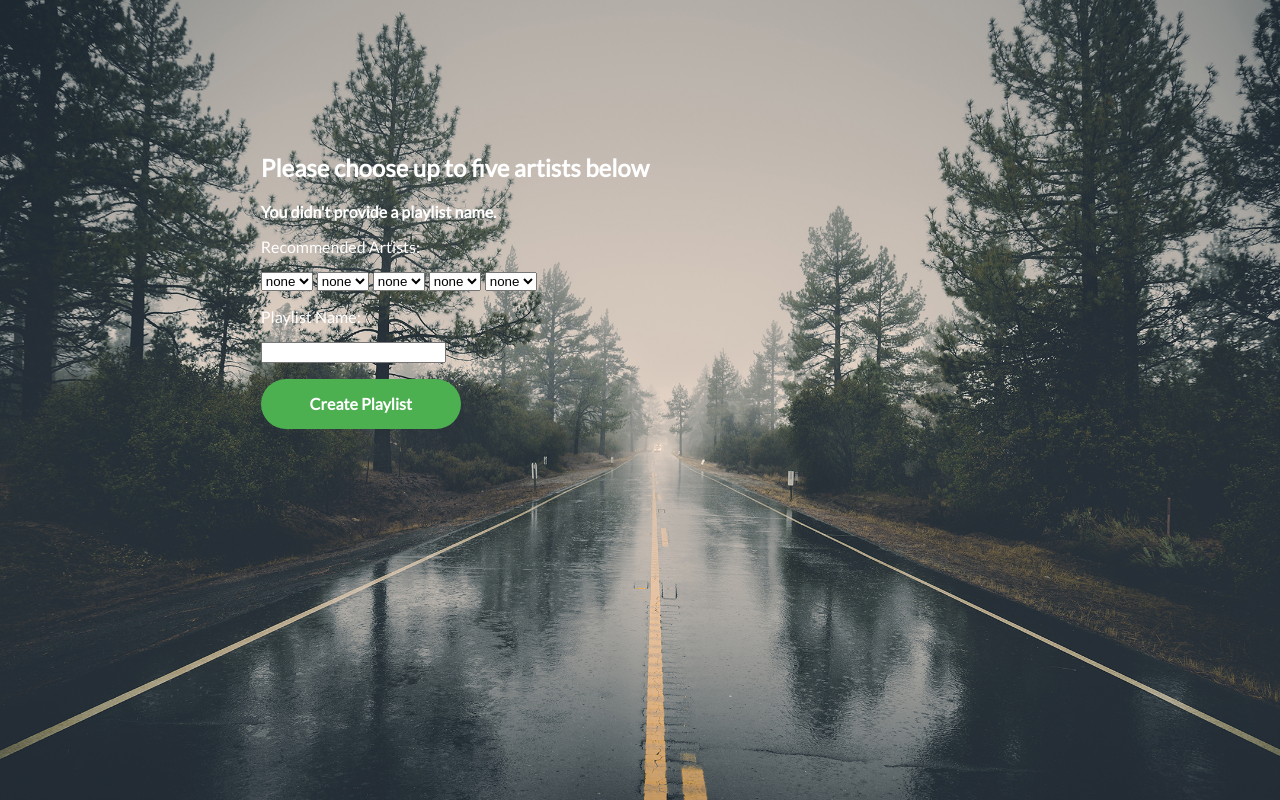
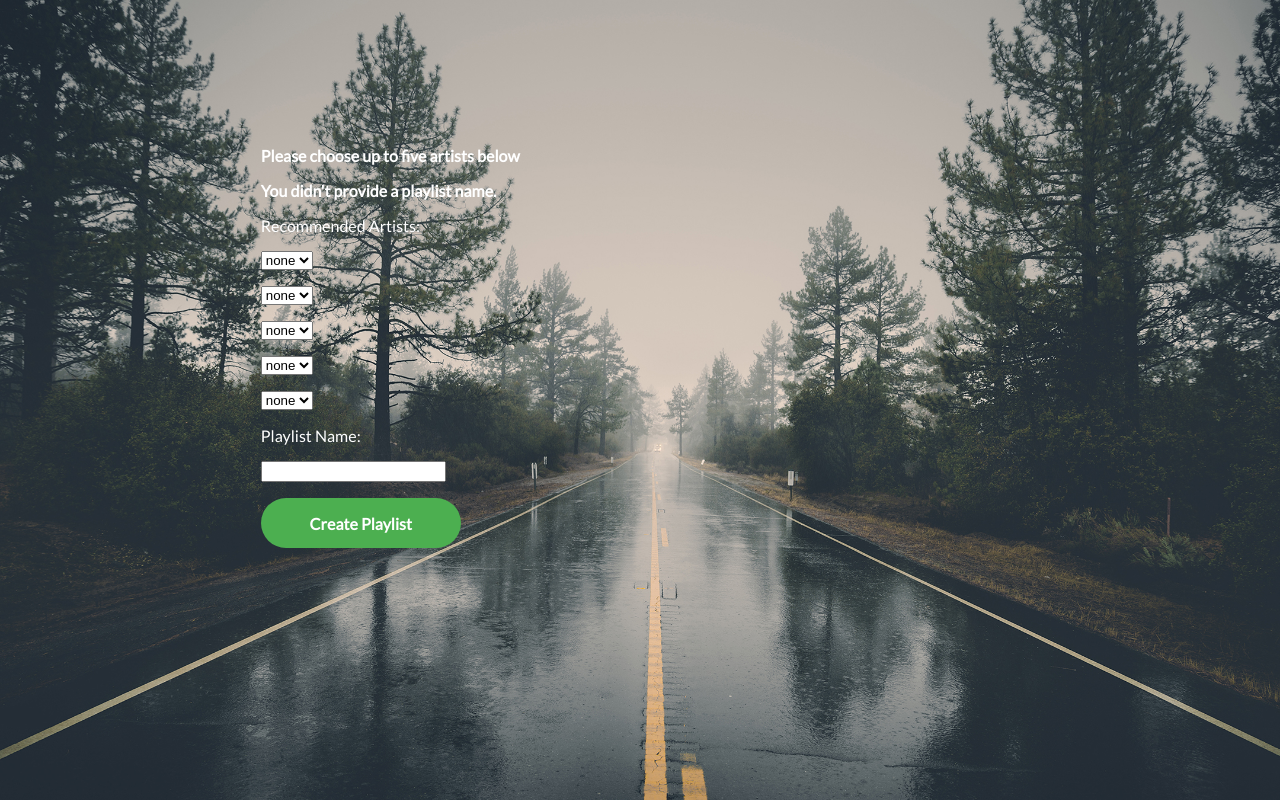
Before and after one commit to phqchau/music_therapy, a Django app: page /processPlaylist/ in a window 1280 px wide. Run offline with Django 3.2, Linux system fonts and the light colour scheme.

Commit message:
html formatting

```diff
--- a/musicTherapy/music/static/music/style.css
+++ b/musicTherapy/music/static/music/style.css
@@ -23,6 +23,7 @@ a {
 h2 {
     font-family: 'Lato', sans-serif;
     color: white;
+    font-size: 1em !important;
 }
 
 h1 {
@@ -74,4 +75,5 @@ input[type=submit] {
     cursor:pointer;
     text-align: center;
     left: 31%;
+    padding: 15px 32px;
 }
--- a/musicTherapy/music/templates/music/chooseArtists.html
+++ b/musicTherapy/music/templates/music/chooseArtists.html
@@ -13,36 +13,36 @@
 	<form action="{% url 'music:processPlaylist' %}" method="post">
 		{% csrf_token %}
 		<p>Recommended Artists:</p>
-		<select name="artists1">
+		<p><select name="artists1">
 		<option value='none' selected>none</option>
 		{% for artist in artist_list %}
 		<option value="{{artist}}">{{artist}}</option>
 		{% endfor %}
-		</select>
-		<select name="artists2">
+		</select></p>
+		<p><select name="artists2">
 		<option value='none' selected>none</option>
 		{% for artist in artist_list %}
 		<option value="{{artist}}">{{artist}}</option>
 		{% endfor %}
-		</select>
-		<select name="artists3">
+		</select></p>
+		<p><select name="artists3">
 		<option value='none' selected>none</option>
 		{% for artist in artist_list %}
 		<option value="{{artist}}">{{artist}}</option>
 		{% endfor %}
-		</select>
-		<select name="artists4">
+		</select></p>
+		<p><select name="artists4">
 		<option value='none' selected>none</option>
 		{% for artist in artist_list %}
 		<option value="{{artist}}">{{artist}}</option>
 		{% endfor %}
-		</select>
-		<select name="artists5">
+		</select></p>
+		<p><select name="artists5">
 		<option value='none' selected>none</option>
 		{% for artist in artist_list %}
 		<option value="{{artist}}">{{artist}}</option>
 		{% endfor %}
-		</select>
+		</select></p>
 		<p>Playlist Name:</p><input type="text" name="playlistName">
 		<p><input type="submit" value="Create Playlist"></p>
 </form>
--- a/musicTherapy/music/templates/music/play.html
+++ b/musicTherapy/music/templates/music/play.html
@@ -5,7 +5,7 @@
 <link rel="stylesheet" type="text/css" href="{% static 'music/style.css' %}" />
 </head>
 
-<a href="{% url 'music:createPlaylist' %}" class="button">Create Playlist</a>
+<p><a href="{% url 'music:createPlaylist' %}" class="button">Create Another Playlist</a></p>
 
 <iframe src="https://embed.spotify.com/?uri={{playlist_uri}}" width="100%" height="100%" frameborder="0" allowtransparency="true"></iframe>
 
```
